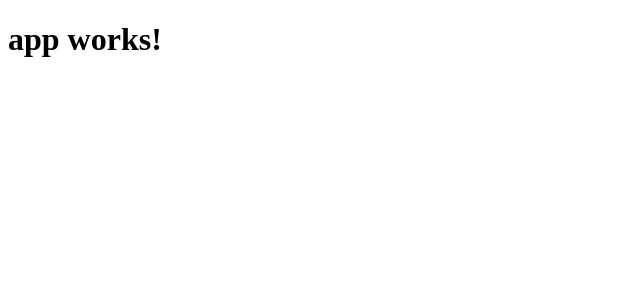
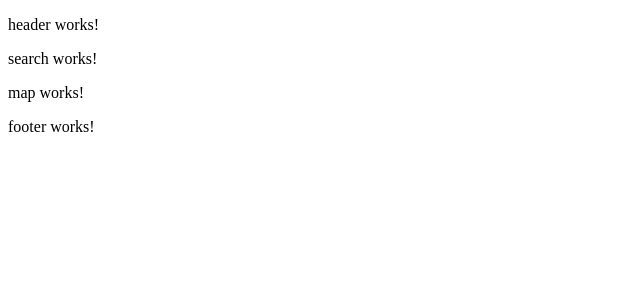
Before and after one commit to DilwoarH/Four-Square-Search, an Angular app: page / in a window 1280 px wide. Shown: the top 300 px of the page, without its empty margins (0-640 px from the left). Built offline with nearby package versions, Linux system fonts and the light colour scheme.

Commit message:
updates to app.component

```diff
--- a/src/app/app.component.html
+++ b/src/app/app.component.html
@@ -1,3 +1,4 @@
-<h1>
-  {{title}}
-</h1>
+<app-header></app-header>
+<app-search></app-search>
+<app-map></app-map>
+<app-footer></app-footer>
--- a/src/app/app.component.ts
+++ b/src/app/app.component.ts
@@ -1,4 +1,8 @@
 import { Component } from '@angular/core';
+import { HeaderComponent } from './header/header.component';
+import { FooterComponent } from './footer/footer.component';
+import { SearchComponent } from './search/search.component';
+import { MapComponent } from './map/map.component';
 
 @Component({
   selector: 'app-root',
@@ -6,5 +10,5 @@ import { Component } from '@angular/core';
   styleUrls: ['./app.component.css']
 })
 export class AppComponent {
-  title = 'app works!';
+  title = 'Four Square Search!';
 }
```
Also changed, not shown: 1 other file (tests, documents, lock files or other folders).
